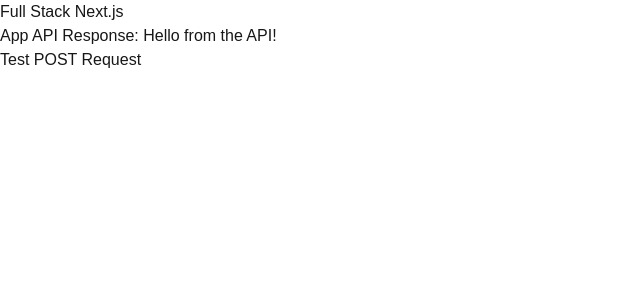
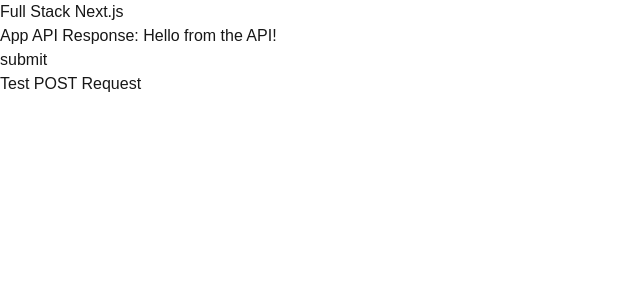
Before and after one commit to ynzhao96/nw-web-frame, a Next.js app: page / in a window 1280 px wide. Shown: the top 300 px of the page, without its empty margins (0-640 px from the left). Built offline with nearby package versions, Linux system fonts and the light colour scheme.

Commit message:
api call

```diff
--- a/src/app/page.tsx
+++ b/src/app/page.tsx
@@ -27,7 +27,8 @@
     <>
       <div>Full Stack Next.js</div>
       <div>App API Response: {message}</div>
-      Test POST Request
+      <button onClick={handleSubmit}>submit</button>
+      <div>Test POST Request</div>
     </>
   );
 }
```
Also changed, not shown: 1 other file (tests, documents, lock files or other folders).
